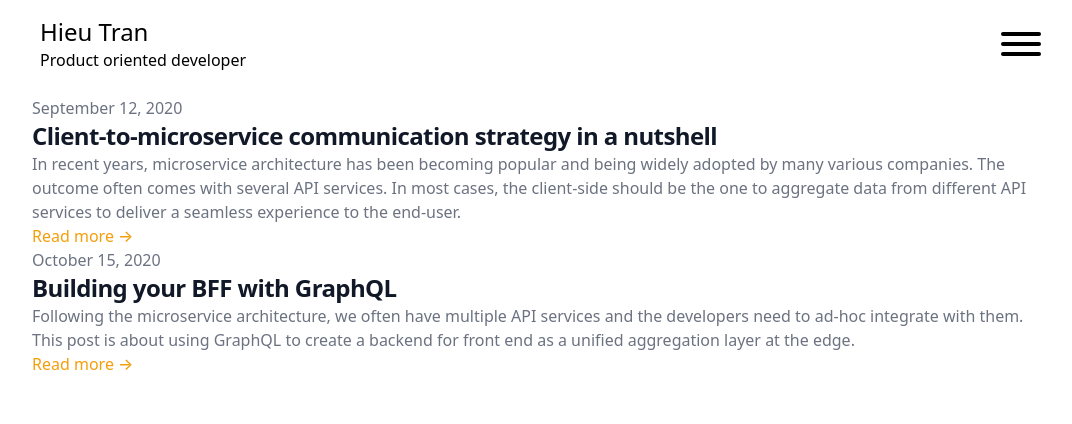
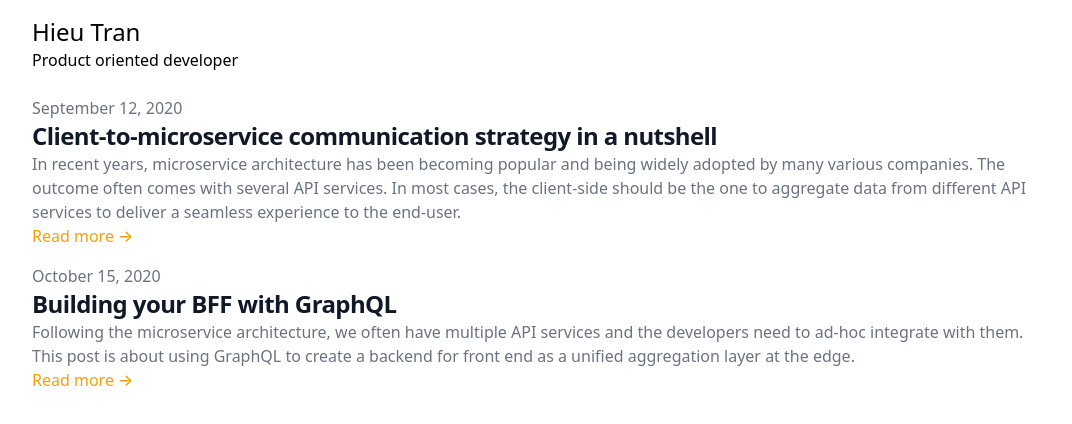
Before and after one commit to hieuhani/hieuhani.github.io, a Next.js app: page / in a window 1280 px wide. Shown: the top 424 px of the page, without its empty margins (96-1168 px from the left). Built offline with nearby package versions, Linux system fonts and the light colour scheme.

Commit message:
update nav bar

```diff
--- a/components/organisms/BlockPost.tsx
+++ b/components/organisms/BlockPost.tsx
@@ -8,7 +8,7 @@ export interface BlockPostProps {
 export const BlockPost: React.FunctionComponent<BlockPostProps> = ({
   post,
 }) => (
-  <article key={post.slug}>
+  <article key={post.slug} className="mb-4">
     <dl>
       <dt className="sr-only">Published on</dt>
       <dd className="text-base leading-6 font-medium text-gray-500">
--- a/components/organisms/NavigationBar/index.tsx
+++ b/components/organisms/NavigationBar/index.tsx
@@ -17,7 +17,7 @@ export const NavigationBar: React.FunctionComponent = () => {
             <Link href="/">
               <a>
                 <div className="flex items-center">
-                  <div className="ml-2">
+                  <div>
                     <h2 className="text-2xl">Hieu Tran</h2>
                     <blockquote>Product oriented developer</blockquote>
                   </div>
@@ -27,6 +27,7 @@ export const NavigationBar: React.FunctionComponent = () => {
           </div>
         </div>
 
+        {false && (
           <button
             className={cx('hamburger hamburger--elastic z-20 ml-auto', {
               'is-active': isMenuActive,
@@ -40,6 +41,7 @@ export const NavigationBar: React.FunctionComponent = () => {
               <span className="hamburger-inner"></span>
             </span>
           </button>
+        )}
         <nav
           id="navigation"
           className={cx(
```
Lines whose indentation alone changed are shown as unchanged.
